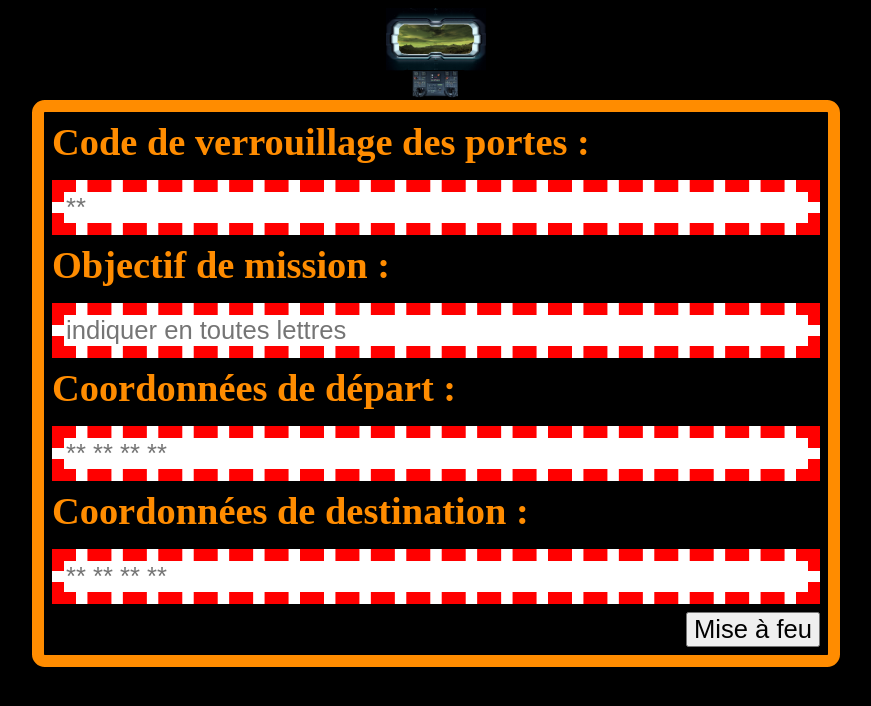
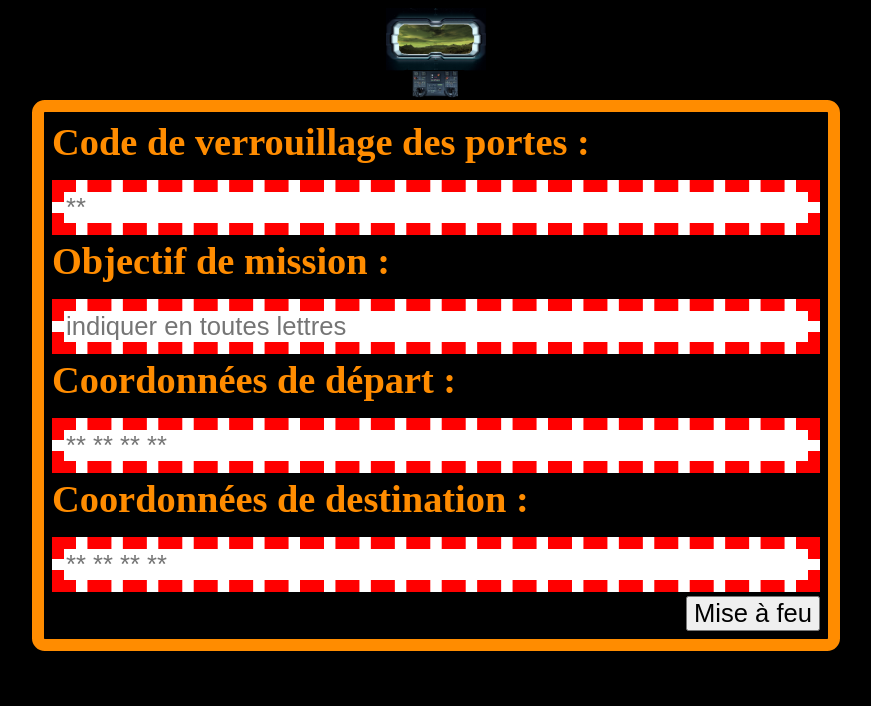
Before and after one commit to lkerourio/Escapes, a plain HTML site: page escape1/escape1-2.html in a window 1280 px wide. Shown: the whole page, without its empty margins (204-1075 px from the left). Drawn offline with Linux system fonts and the light colour scheme.

Commit message:
last tweak

```diff
--- a/escape1/escape1-2.html
+++ b/escape1/escape1-2.html
@@ -17,7 +17,7 @@
         }
 
         form div+div {
-            margin-top: 1vh;
+            margin-top: .5vh;
         }
 
         label {
```
